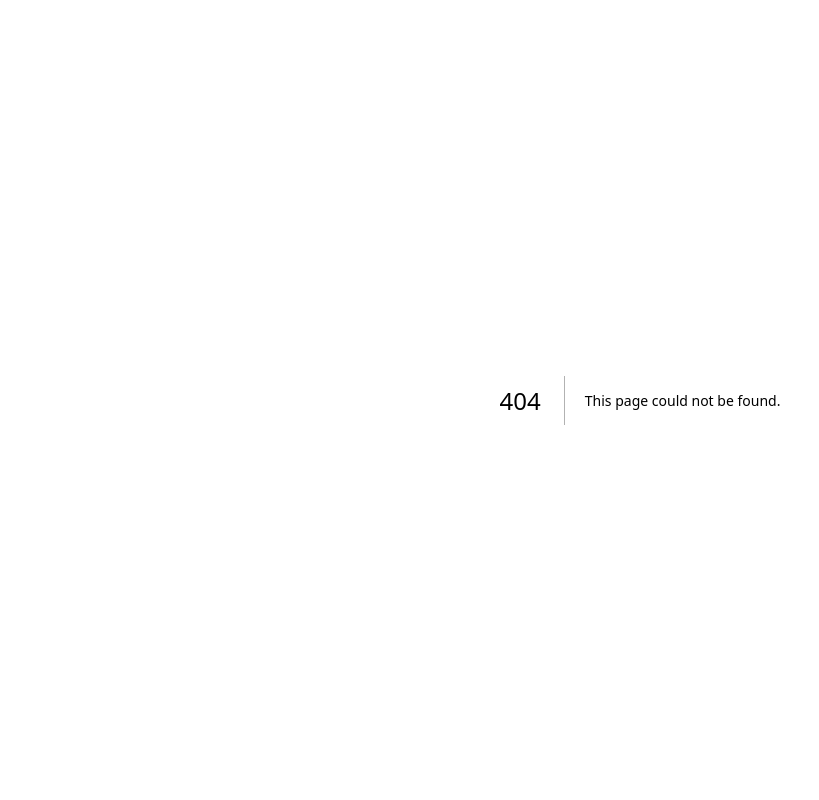
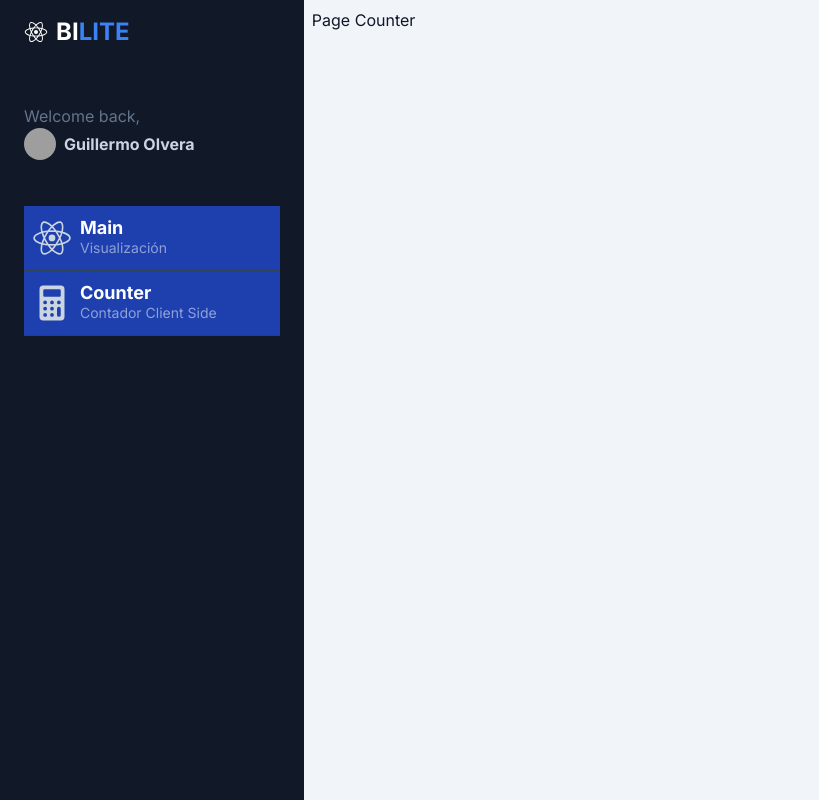
Before and after one commit to MemoOlvera/my-dashboard, a Next.js app: page /dashboard/counter in a window 1280 px wide. Before the commit this address had no page. Shown: the whole page, without its empty margins (0-819 px from the left). Built offline with nearby package versions, Linux system fonts and the light colour scheme; grey boxes are pictures that could not be loaded.

Commit message:
base project

```diff
--- a/next.config.js
+++ b/next.config.js
@@ -1,4 +1,13 @@
 /** @type {import('next').NextConfig} */
-const nextConfig = {}
+const nextConfig = {
+    images: {
+        remotePatterns: [
+            {
+                protocol: 'https',
+                hostname: 'images.unsplash.com',
+            }
+        ]
+    }
+}
 
 module.exports = nextConfig
--- /dev/null
+++ b/src/app/components/Sidebar.tsx
@@ -0,0 +1,61 @@
+import Image from "next/image";
+import { IoLogoReact } from "react-icons/io5";
+import { IoCalculator } from "react-icons/io5";
+import { SidebarMenuItem } from "./SidebarMenuItem";
+
+const menuItems = [
+    {
+        path: '/dashboard/main',
+        icon: <IoLogoReact size={40} />,
+        title: 'Main',
+        subTitle: 'Visualización'
+    },
+    {
+        path: '/dashboard/counter',
+        icon: <IoCalculator size={40} />,
+        title: 'Counter',
+        subTitle: 'Contador Client Side'
+    }
+];
+
+export const Sidebar = () => {
+    return (
+        <div id="menu"
+            style={{ width: '400px' }}
+            className="bg-gray-900 min-h-screen z-10 text-slate-300 w-64 left-0 h-screen overflow-y-scroll">
+
+            <div id="logo" className="my-4 px-6">
+                <h1 className="flex items-center text-lg md:text-2xl font-bold text-white">
+                    <IoLogoReact className="inline-block w-6 h-6 mr-2" />
+                    <span>BI</span>
+                    <span className="text-blue-500">LITE</span>
+                </h1>
+            </div>
+
+            <div id="profile" className="px-6 py-10">
+                <p className="text-slate-500">Welcome back,</p>
+                <a href="#" className="inline-flex space-x-2 items-center">
+                    <span>
+                        <Image
+                            className="rounded-full w-8 h-8"
+                            src="https://images.unsplash.com/photo-1542909168-82c3e7fdca5c"
+                            alt="User avatar"
+                            width={50}
+                            height={50}
+                        />
+                    </span>
+                    <span className="text-sm md:text-base font-bold">
+                        Guillermo Olvera
+                    </span>
+                </a>
+            </div>
+            <div id="nav" className="w-full px-6">
+                {
+                    menuItems.map((item) => (
+                        <SidebarMenuItem key={item.path} {...item} />
+                    ))
+                }
+            </div>
+        </div>
+    )
+}
--- /dev/null
+++ b/src/app/components/SidebarMenuItem.tsx
@@ -0,0 +1,18 @@
+interface Props {
+    path: string;
+    icon: JSX.Element;
+    title: string;
+    subTitle: string;
+}
+
+export const SidebarMenuItem = ({ path, icon, title, subTitle }: Props) => {
+    return (
+        <a href="#" className="w-full px-2 inline-flex space-x-2 items-center border-b border-slate-700 py-3 bg-blue-800 hover:bg-white/5 transition ease-linear duration-150">
+            <div>{ icon }</div>
+            <div className="flex flex-col">
+                <span className="text-lg font-bold leading-5 text-white">{ title }</span>
+                <span className="text-sm text-white/50 hidden md:block">{ subTitle }</span>
+            </div>
+        </a>
+    )
+}
--- /dev/null
+++ b/src/app/components/index.ts
@@ -0,0 +1 @@
+export { Sidebar } from './Sidebar';
--- /dev/null
+++ b/src/app/dashboard/counter/page.tsx
@@ -0,0 +1,7 @@
+export default function CounterPage(){
+  return (
+    <div>
+        <h1>Page Counter</h1>
+    </div>
+  )
+}
--- /dev/null
+++ b/src/app/dashboard/layout.tsx
@@ -0,0 +1,14 @@
+import { Sidebar } from "../components";
+
+export default function DashboardLayout({ children }: { children: React.ReactNode; }) {
+    return (
+        <div className="bg-slate-100 overflow-y-scroll w-screen h-screen antialiased text-slate-300 selection:bg-blue-600 selection:text-white">
+            <div className="flex">
+                <Sidebar />
+                <div className="p-2 w-full text-slate-900">
+                    { children }
+                </div>
+            </div>
+        </div>
+    );
+}
--- /dev/null
+++ b/src/app/dashboard/main/page.tsx
@@ -0,0 +1,7 @@
+export default function MainPage() {
+  return (
+    <div>
+      <h1>Main Page</h1>
+    </div>
+  );
+}
--- a/src/app/globals.css
+++ b/src/app/globals.css
@@ -8,13 +8,13 @@
   --background-end-rgb: 255, 255, 255;
 }
 
-@media (prefers-color-scheme: dark) {
+/* @media (prefers-color-scheme: dark) {
   :root {
     --foreground-rgb: 255, 255, 255;
     --background-start-rgb: 0, 0, 0;
     --background-end-rgb: 0, 0, 0;
   }
-}
+} */
 
 body {
   color: rgb(var(--foreground-rgb));
--- a/src/app/layout.tsx
+++ b/src/app/layout.tsx
@@ -15,7 +15,7 @@ export default function RootLayout({
   children: React.ReactNode
 }) {
   return (
-    <html lang="en">
+    <html lang="es">
       <body className={inter.className}>{children}</body>
     </html>
   )
--- a/src/app/page.tsx
+++ b/src/app/page.tsx
@@ -1,113 +1,7 @@
-import Image from 'next/image'
+import { redirect } from 'next/navigation'
 
-export default function Home() {
-  return (
-    <main className="flex min-h-screen flex-col items-center justify-between p-24">
-      <div className="z-10 max-w-5xl w-full items-center justify-between font-mono text-sm lg:flex">
-        <p className="fixed left-0 top-0 flex w-full justify-center border-b border-gray-300 bg-gradient-to-b from-zinc-200 pb-6 pt-8 backdrop-blur-2xl dark:border-neutral-800 dark:bg-zinc-800/30 dark:from-inherit lg:static lg:w-auto  lg:rounded-xl lg:border lg:bg-gray-200 lg:p-4 lg:dark:bg-zinc-800/30">
-          Get started by editing&nbsp;
-          <code className="font-mono font-bold">src/app/page.tsx</code>
-        </p>
-        <div className="fixed bottom-0 left-0 flex h-48 w-full items-end justify-center bg-gradient-to-t from-white via-white dark:from-black dark:via-black lg:static lg:h-auto lg:w-auto lg:bg-none">
-          <a
-            className="pointer-events-none flex place-items-center gap-2 p-8 lg:pointer-events-auto lg:p-0"
-            href="https://vercel.com?utm_source=create-next-app&utm_medium=appdir-template&utm_campaign=create-next-app"
-            target="_blank"
-            rel="noopener noreferrer"
-          >
-            By{' '}
-            <Image
-              src="/vercel.svg"
-              alt="Vercel Logo"
-              className="dark:invert"
-              width={100}
-              height={24}
-              priority
-            />
-          </a>
-        </div>
-      </div>
+export default function HomePage() {
 
-      <div className="relative flex place-items-center before:absolute before:h-[300px] before:w-[480px] before:-translate-x-1/2 before:rounded-full before:bg-gradient-radial before:from-white before:to-transparent before:blur-2xl before:content-[''] after:absolute after:-z-20 after:h-[180px] after:w-[240px] after:translate-x-1/3 after:bg-gradient-conic after:from-sky-200 after:via-blue-200 after:blur-2xl after:content-[''] before:dark:bg-gradient-to-br before:dark:from-transparent before:dark:to-blue-700 before:dark:opacity-10 after:dark:from-sky-900 after:dark:via-[#0141ff] after:dark:opacity-40 before:lg:h-[360px] z-[-1]">
-        <Image
-          className="relative dark:drop-shadow-[0_0_0.3rem_#ffffff70] dark:invert"
-          src="/next.svg"
-          alt="Next.js Logo"
-          width={180}
-          height={37}
-          priority
-        />
-      </div>
+  redirect('/dashboard/main');
 
-      <div className="mb-32 grid text-center lg:max-w-5xl lg:w-full lg:mb-0 lg:grid-cols-4 lg:text-left">
-        <a
-          href="https://nextjs.org/docs?utm_source=create-next-app&utm_medium=appdir-template&utm_campaign=create-next-app"
-          className="group rounded-lg border border-transparent px-5 py-4 transition-colors hover:border-gray-300 hover:bg-gray-100 hover:dark:border-neutral-700 hover:dark:bg-neutral-800/30"
-          target="_blank"
-          rel="noopener noreferrer"
-        >
-          <h2 className={`mb-3 text-2xl font-semibold`}>
-            Docs{' '}
-            <span className="inline-block transition-transform group-hover:translate-x-1 motion-reduce:transform-none">
-              -&gt;
-            </span>
-          </h2>
-          <p className={`m-0 max-w-[30ch] text-sm opacity-50`}>
-            Find in-depth information about Next.js features and API.
-          </p>
-        </a>
-
-        <a
-          href="https://nextjs.org/learn?utm_source=create-next-app&utm_medium=appdir-template-tw&utm_campaign=create-next-app"
-          className="group rounded-lg border border-transparent px-5 py-4 transition-colors hover:border-gray-300 hover:bg-gray-100 hover:dark:border-neutral-700 hover:dark:bg-neutral-800/30"
-          target="_blank"
-          rel="noopener noreferrer"
-        >
-          <h2 className={`mb-3 text-2xl font-semibold`}>
-            Learn{' '}
-            <span className="inline-block transition-transform group-hover:translate-x-1 motion-reduce:transform-none">
-              -&gt;
-            </span>
-          </h2>
-          <p className={`m-0 max-w-[30ch] text-sm opacity-50`}>
-            Learn about Next.js in an interactive course with&nbsp;quizzes!
-          </p>
-        </a>
-
-        <a
-          href="https://vercel.com/templates?framework=next.js&utm_source=create-next-app&utm_medium=appdir-template&utm_campaign=create-next-app"
-          className="group rounded-lg border border-transparent px-5 py-4 transition-colors hover:border-gray-300 hover:bg-gray-100 hover:dark:border-neutral-700 hover:dark:bg-neutral-800/30"
-          target="_blank"
-          rel="noopener noreferrer"
-        >
-          <h2 className={`mb-3 text-2xl font-semibold`}>
-            Templates{' '}
-            <span className="inline-block transition-transform group-hover:translate-x-1 motion-reduce:transform-none">
-              -&gt;
-            </span>
-          </h2>
-          <p className={`m-0 max-w-[30ch] text-sm opacity-50`}>
-            Explore starter templates for Next.js.
-          </p>
-        </a>
-
-        <a
-          href="https://vercel.com/new?utm_source=create-next-app&utm_medium=appdir-template&utm_campaign=create-next-app"
-          className="group rounded-lg border border-transparent px-5 py-4 transition-colors hover:border-gray-300 hover:bg-gray-100 hover:dark:border-neutral-700 hover:dark:bg-neutral-800/30"
-          target="_blank"
-          rel="noopener noreferrer"
-        >
-          <h2 className={`mb-3 text-2xl font-semibold`}>
-            Deploy{' '}
-            <span className="inline-block transition-transform group-hover:translate-x-1 motion-reduce:transform-none">
-              -&gt;
-            </span>
-          </h2>
-          <p className={`m-0 max-w-[30ch] text-sm opacity-50`}>
-            Instantly deploy your Next.js site to a shareable URL with Vercel.
-          </p>
-        </a>
-      </div>
-    </main>
-  )
 }
```
Also changed, not shown: package.json (+5 -4 lines), 1 other file (tests, documents, lock files or other folders).
